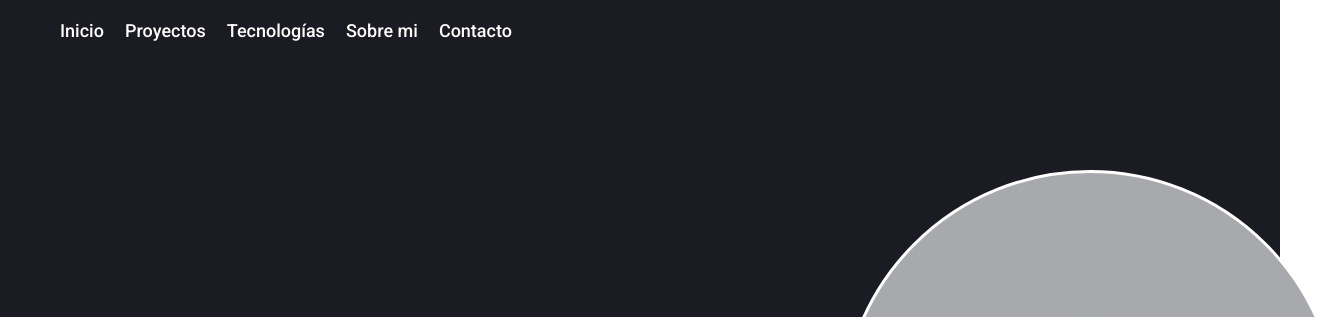
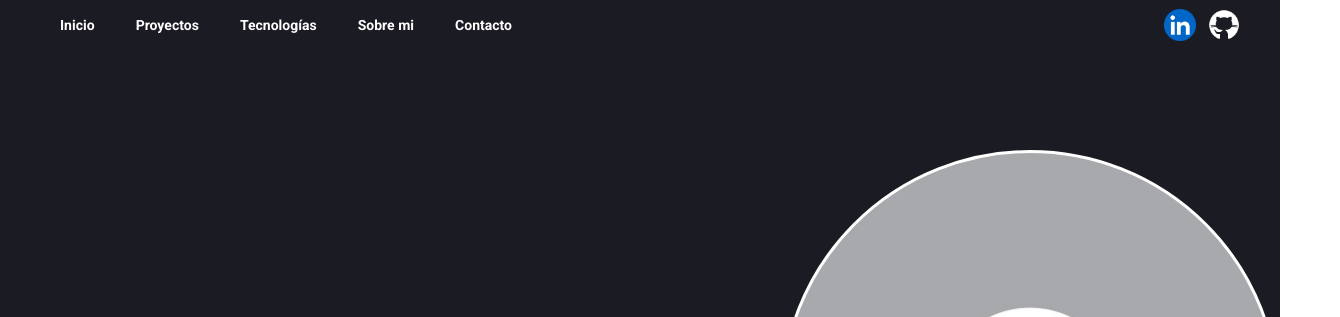
Before and after one commit to RamiroSosa1/Portfolio, a plain HTML site: page index.html in a window 1280 px wide. Shown: the top 317 px of the page, 1340 px wide, since content can reach past the window. Drawn offline with Linux system fonts and the light colour scheme.

Commit message:
some minor font size adjustments. flex wrap added to some containers

```diff
--- a/css/style.css
+++ b/css/style.css
@@ -20,7 +20,7 @@ nav {
       -ms-flex-align: center;
           align-items: center;
   width: 100%;
-  height: 60px;
+  height: 50px;
   background-color: #1b1b23;
   padding: 0 40px 0 60px;
 }
@@ -40,15 +40,15 @@ nav {
   height: 40px;
 }
 #nav-buttons a {
-  font-size: 18px;
-  font-weight: 500;
+  font-size: 14px;
+  font-weight: 700;
   color: #fff;
   text-decoration: none;
 }
 
 #contact-links {
-  width: 90px;
-  height: 40px;
+  width: 76px;
+  height: 32px;
   display: -webkit-box;
   display: -ms-flexbox;
   display: flex;
@@ -58,22 +58,30 @@ nav {
 }
 #contact-links a {
   display: inline-block;
-  width: 40px;
-  height: 40px;
+  width: 32px;
+  height: 32px;
   background-size: contain;
   background-repeat: no-repeat;
 }
 #contact-links #linkedin-link {
-  background-image: url("../images/MainPageFolder/linkedin_icon.png");
+  background-image: url("../images/Icons/Linkedin_icon.png");
 }
 #contact-links #github-link {
-  background-image: url("../images/MainPageFolder/github_icon.png");
+  background-image: url("../images/Icons/Github_icon.png");
 }
 
 #inicio {
-  display: inline-block;
+  display: -webkit-box;
+  display: -ms-flexbox;
+  display: flex;
+  -webkit-box-pack: center;
+      -ms-flex-pack: center;
+          justify-content: center;
+  -webkit-box-align: center;
+      -ms-flex-align: center;
+          align-items: center;
   width: 100%;
-  height: 1144px;
+  height: 100vh;
   background-color: #1b1b23;
 }
 
@@ -81,19 +89,22 @@ nav {
   display: -webkit-box;
   display: -ms-flexbox;
   display: flex;
+  -ms-flex-wrap: wrap-reverse;
+      flex-wrap: wrap-reverse;
+  width: 1340px;
+  min-width: 500px;
   -webkit-box-pack: justify;
       -ms-flex-pack: justify;
           justify-content: space-between;
   -webkit-box-align: center;
       -ms-flex-align: center;
           align-items: center;
-  width: 1340px;
   height: 500px;
-  margin: 170px auto 0;
 }
 
 #my_name {
   width: 420px;
+  min-width: 320px;
   height: 160px;
 }
 #my_name p {
@@ -107,6 +118,7 @@ nav {
 
 #my_picture {
   width: 500px;
+  min-width: 320px;
   height: 500px;
   border: solid #fff 3px;
   border-radius: 50%;
@@ -122,6 +134,8 @@ nav {
   -webkit-box-pack: justify;
       -ms-flex-pack: justify;
           justify-content: space-between;
+  -ms-flex-wrap: wrap-reverse;
+      flex-wrap: wrap-reverse;
   padding: 100px 120px;
   min-height: 900px;
 }
@@ -132,7 +146,7 @@ nav {
 .section_title {
   width: 280px;
   margin-bottom: 16px;
-  font-size: 32px;
+  font-size: 28px;
   font-weight: 600;
   border-bottom: 4px solid #1b1b23;
 }
@@ -207,7 +221,9 @@ nav {
   -webkit-box-pack: justify;
       -ms-flex-pack: justify;
           justify-content: space-between;
-  margin-bottom: 280px;
+  -ms-flex-wrap: wrap;
+      flex-wrap: wrap;
+  margin-bottom: 200px;
 }
 #about_me p {
   width: 720px;
@@ -216,17 +232,13 @@ nav {
   color: #fff;
 }
 #about_me video {
+  display: none;
   width: 700px;
 }
 
-#contact h3 {
-  font-size: 24px;
-  font-weight: 400;
-  color: #fff;
-}
 #contact p {
   margin-bottom: 4px;
-  font-size: 16px;
+  font-size: 12px;
   font-weight: 400;
   color: #bfbfbf;
 }
@@ -248,7 +260,7 @@ nav {
   width: 100%;
   height: 50px;
   padding-left: 8px;
-  font-size: 16px;
+  font-size: 12px;
   border: none;
   border-radius: 12px;
 }
@@ -271,7 +283,7 @@ nav {
   width: 100%;
   height: 240px;
   padding: 16px 8px;
-  font-size: 16px;
+  font-size: 12px;
   border: none;
   border-radius: 12px;
   resize: none;
@@ -297,7 +309,7 @@ nav {
   height: 50px;
   border: none;
   border-radius: 16px;
-  font-size: 24px;
+  font-size: 20px;
   background-color: #221d79;
   color: #fff;
 }
```
